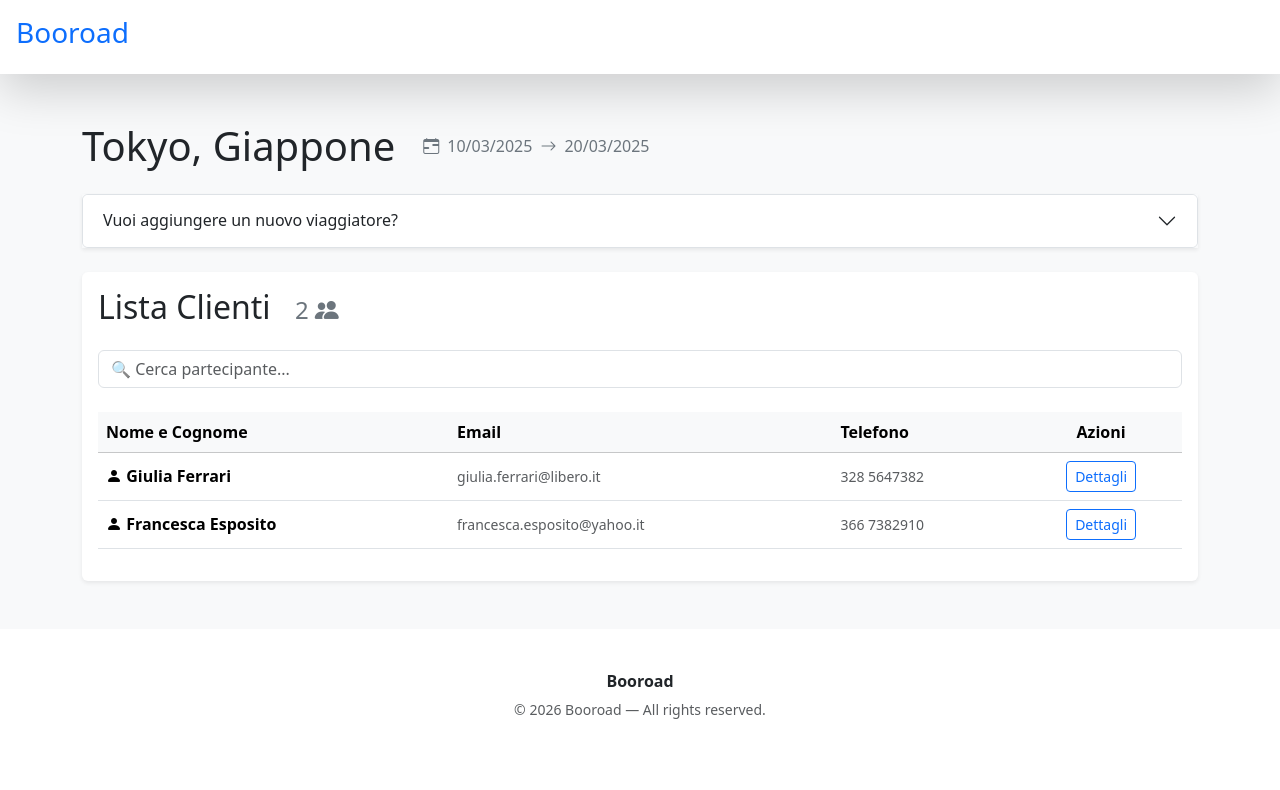
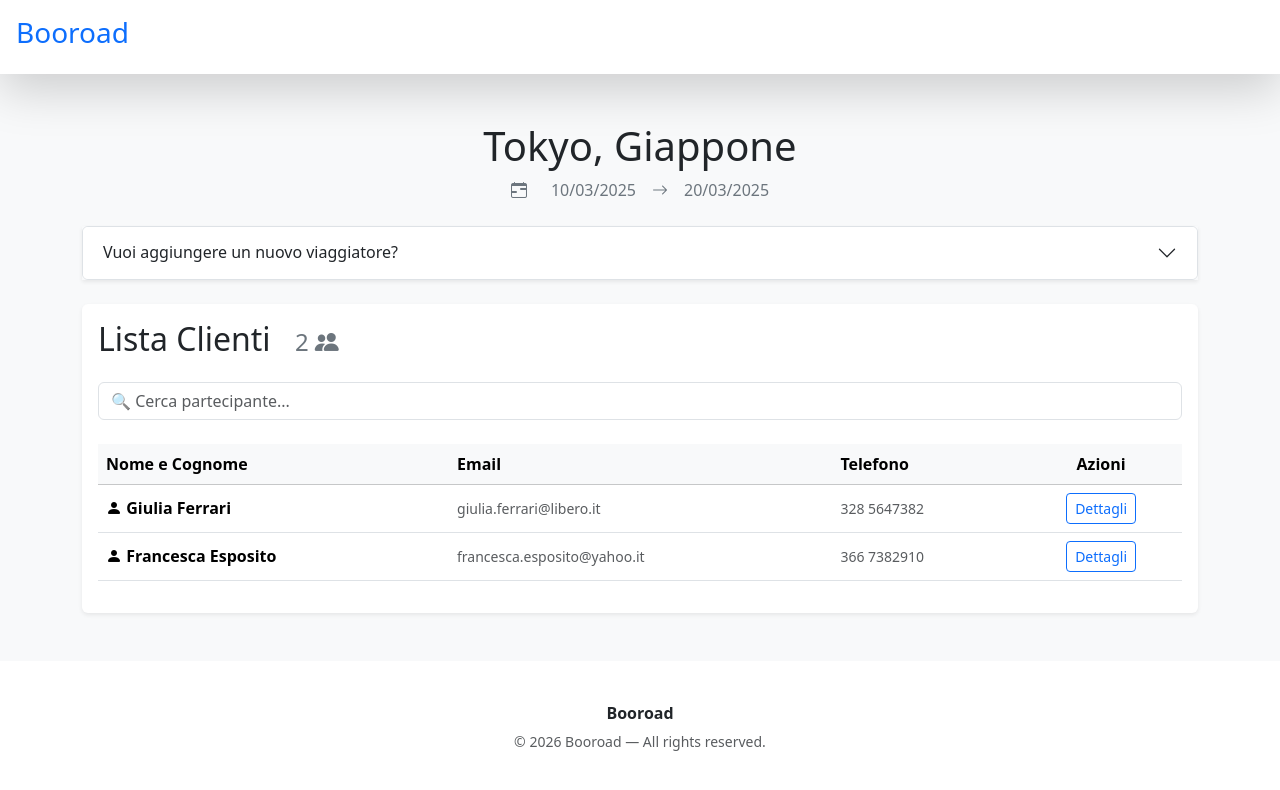
Before and after one commit to gabriele-fontana/booroad, a React (Vite) app: page /travel/1 in a window 1280 px wide. Shown: the top 790 px of the page. Built offline with nearby package versions, Linux system fonts and the light colour scheme.

Commit message:
fix title detail page

```diff
--- a/src/pages/DetailPage.jsx
+++ b/src/pages/DetailPage.jsx
@@ -17,12 +17,14 @@ export default function DetailPage({ customers, setCustomers, journeys, setJourn
 
     return (
         <div className="container py-5">
-            <div className="row row-cols-auto gx-5">
-                <h1 className="mb-0">{currentJourney?.destination}</h1>
-                <div className="row row-cols-auto gx-2 align-items-center text-secondary">
-                    <i className="bi bi-calendar-range"></i>
+            <div className="row">
+                <div>
+                    <h1 className=" text-center">{currentJourney?.destination}</h1>
+                </div>
+                <div className="row row-cols-auto g-0 align-items-center justify-content-center text-secondary">
+                    <i className="bi bi-calendar-range me-4"></i>
                     <span>{new Date(currentJourney.start_date).toLocaleDateString("it-IT")}</span>
-                    <i className="bi bi-arrow-right"></i>
+                    <i className="bi bi-arrow-right mx-3"></i>
                     <span>{new Date(currentJourney.end_date).toLocaleDateString("it-IT")}</span>
                 </div>
             </div>
```
